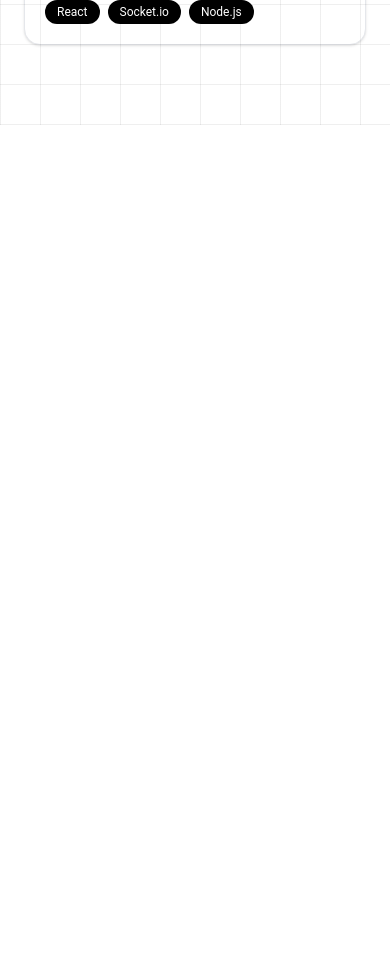
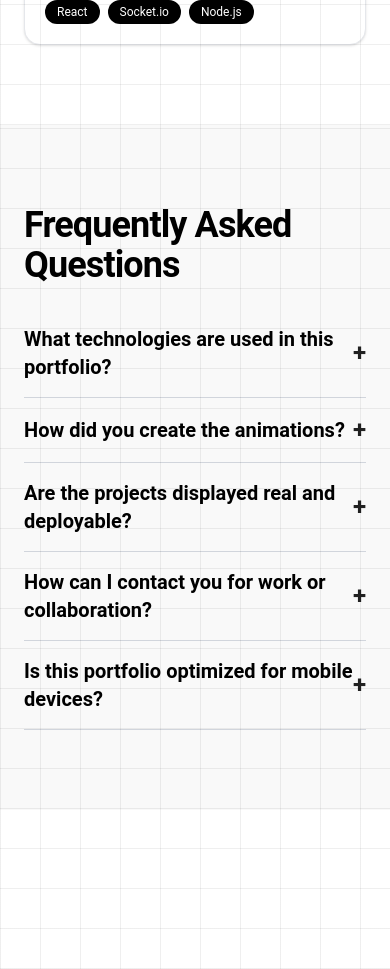
Before and after one commit to Faadi4u/portfolio, a React (Vite) app: page / in a window 390 px wide. Shown: the part 5840-6809 px from the top of the page. Before the commit the page ends 5965 px from the top, so only its background shows below. Built offline with nearby package versions, Linux system fonts and the light colour scheme.

Commit message:
feat(FAQs):Completed responsive layout of FAQs.

```diff
--- a/src/App.jsx
+++ b/src/App.jsx
@@ -6,9 +6,9 @@ import HeroSection from "./Components/HeroSection.jsx";
 import About from "./Components/About.jsx";
 import Skills from "./Components/Skills.jsx";
 import Projects from "./Components/Projects.jsx";
+import FAQ from "./Components/FAQ.jsx";
 // import Contact from "./Components/Contact.jsx";
 // import Footer from "./Components/Footer.jsx";
-// import FAQ from "./Components/FAQ.jsx";
 
 const App = () => {
   return (
@@ -50,18 +50,19 @@ const App = () => {
         </div>
       </div>
 
+      {/* FAQs Section  */}
+      <div className="font-grotesk relative min-h-screen w-full bg-white">
+        <div class=" absolute inset-0 grid-overlay pointer-events-none"></div>
+        <div className="">
+          <FAQ/>
+        </div>
+      </div>
+
       {/* Contact Section  */}
       {/* <div className="font-grotesk relative  min-h-screen bg-white">
         <div class=" absolute inset-0 grid-overlay pointer-events-none"></div>
         <div className="">
           <Contact/>
-        </div>
-      </div> */}
-      {/* FAQs Section  */}
-      {/* <div className="font-grotesk relative min-h-screen w-full bg-white">
-        <div class=" absolute inset-0 grid-overlay pointer-events-none"></div>
-        <div className="">
-          <FAQ/>
         </div>
       </div> */}
 
--- /dev/null
+++ b/src/Components/FAQ.jsx
@@ -0,0 +1,63 @@
+import { useState } from "react";
+
+const FAQ = () => {
+  const [active, setActive] = useState(null);
+
+  const faqs = [
+    {
+      q: "What technologies are used in this portfolio?",
+      a: "This portfolio is built with React, Tailwind CSS, GSAP animations, and a fully responsive UI designed to match premium modern websites."
+    },
+    {
+      q: "How did you create the animations?",
+      a: "All animations are built using GSAP with timeline-based and scroll-based interactions for smooth, fluid motion."
+    },
+    {
+      q: "Are the projects displayed real and deployable?",
+      a: "Yes. All projects in the showcase are real, fully functional, and deployable MERN stack applications with modern UI/UX."
+    },
+    {
+      q: "How can I contact you for work or collaboration?",
+      a: "Use the contact form in the Contact section or reach out directly via LinkedIn, GitHub, or WhatsApp (links in the footer)."
+    },
+    {
+      q: "Is this portfolio optimized for mobile devices?",
+      a: "Absolutely. The entire layout — hero, about, skills, projects, and contact — is fully responsive with mobile-first design."
+    }
+  ];
+
+  return (
+    <div className="w-full bg-[#f9f9f9] py-20 px-6 md:px-16 font-neue">
+      <h2 className="text-4xl md:text-5xl font-bold mb-10 text-black tracking-tight">
+        Frequently Asked Questions
+      </h2>
+
+      <div className="max-w-3xl space-y-4">
+        {faqs.map((item, index) => (
+          <div key={index} className="border-b border-gray-300 pb-4">
+            <button
+              onClick={() => setActive(active === index ? null : index)}
+              className="w-full text-left flex justify-between items-center"
+            >
+              <span className="text-xl font-semibold text-black">
+                {item.q}
+              </span>
+
+              <span className="text-2xl font-bold">
+                {active === index ? "-" : "+"}
+              </span>
+            </button>
+
+            {active === index && (
+              <p className="mt-3 text-gray-600 leading-relaxed text-[16px]">
+                {item.a}
+              </p>
+            )}
+          </div>
+        ))}
+      </div>
+    </div>
+  );
+};
+
+export default FAQ;
```
